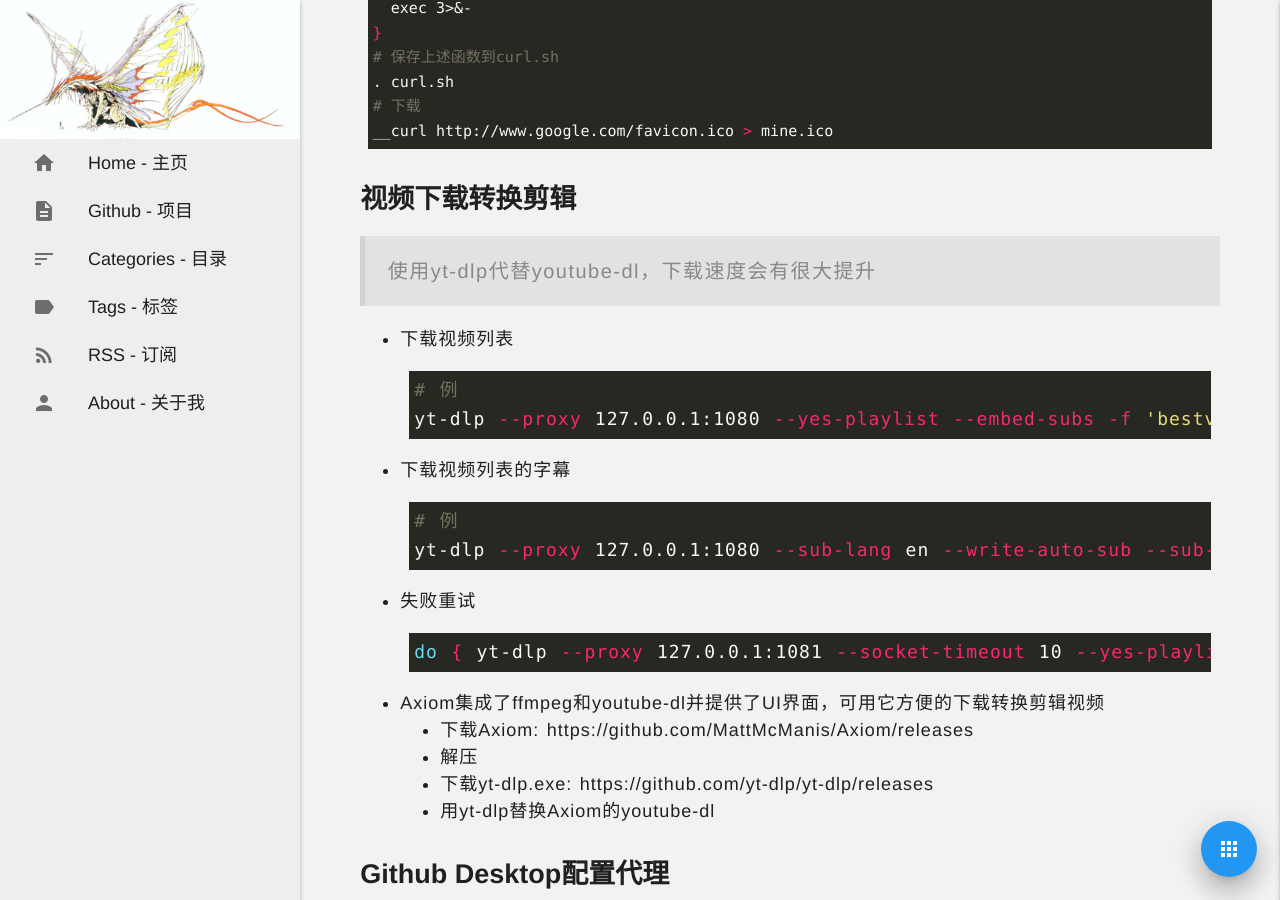
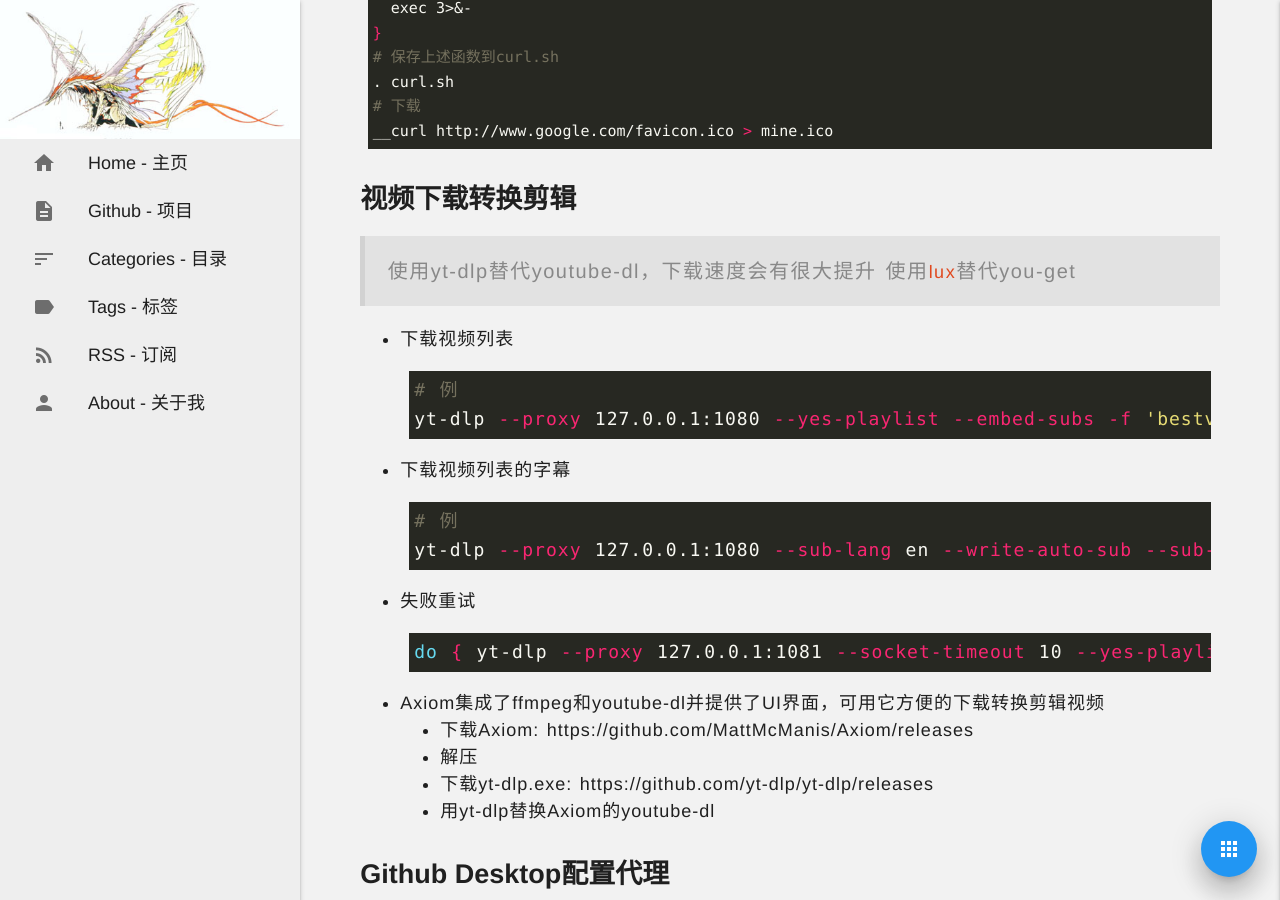
Before and after one commit to noirfate/noirfate.github.io, a Jekyll site: the page built from _posts/2021-10-13-some-tricks.md, in a window 1280 px wide and 900 px high, scrolled down 2675 px. Built offline with Jekyll 4.4.1, drawn with Linux system fonts in a browser that asks for light colours; some web fonts are replaced; a script that is not in the unit is left out.

Commit message:
Update 2021-10-13-some-tricks.md

````diff
--- a/_posts/2021-10-13-some-tricks.md
+++ b/_posts/2021-10-13-some-tricks.md
@@ -64,7 +64,8 @@
 ```
 
 ## 视频下载转换剪辑
-> 使用yt-dlp代替youtube-dl，下载速度会有很大提升
+> 使用yt-dlp替代youtube-dl，下载速度会有很大提升
+> 使用[lux](https://github.com/iawia002/lux)替代you-get
 
 - 下载视频列表
 ```shell
````
